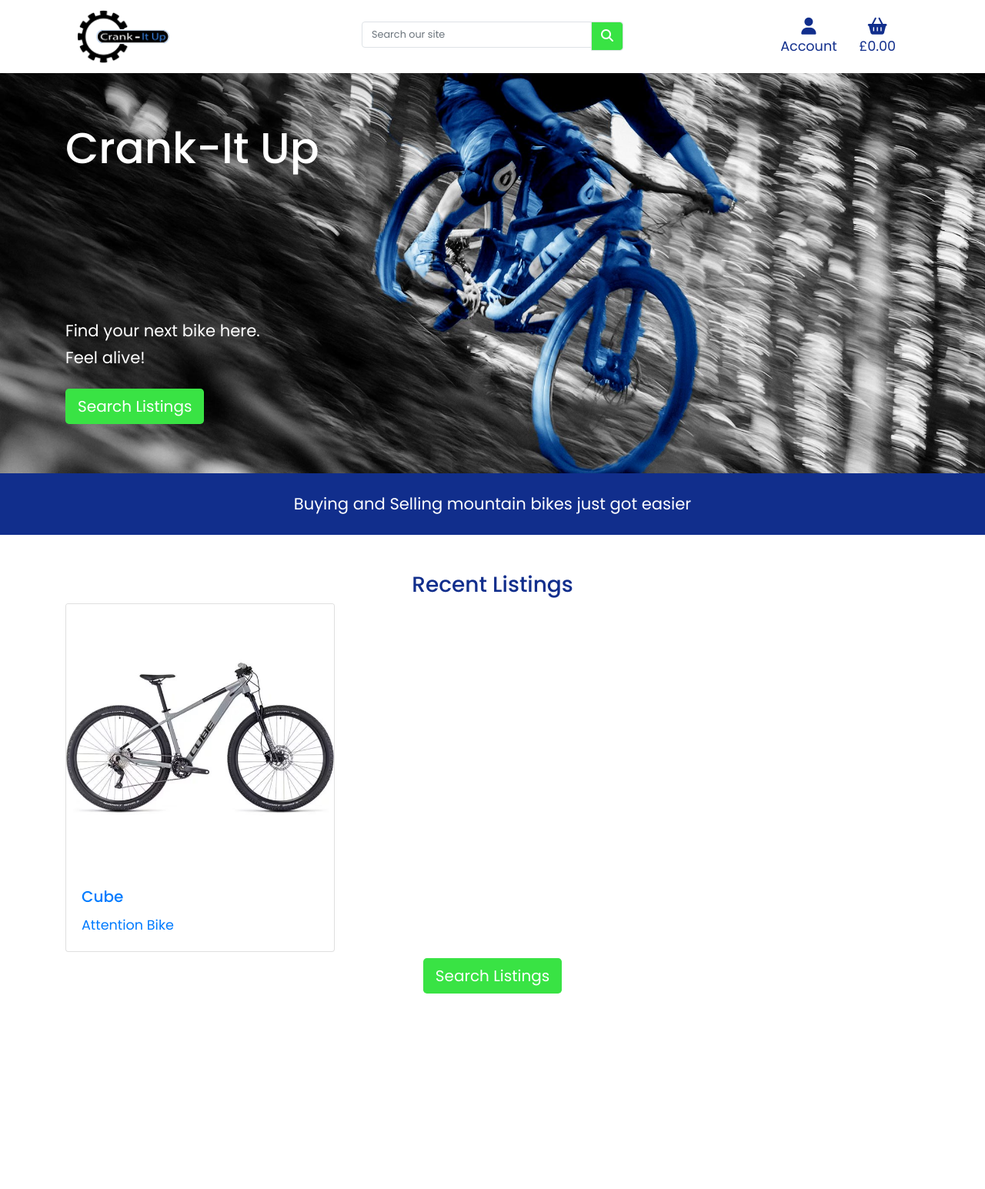
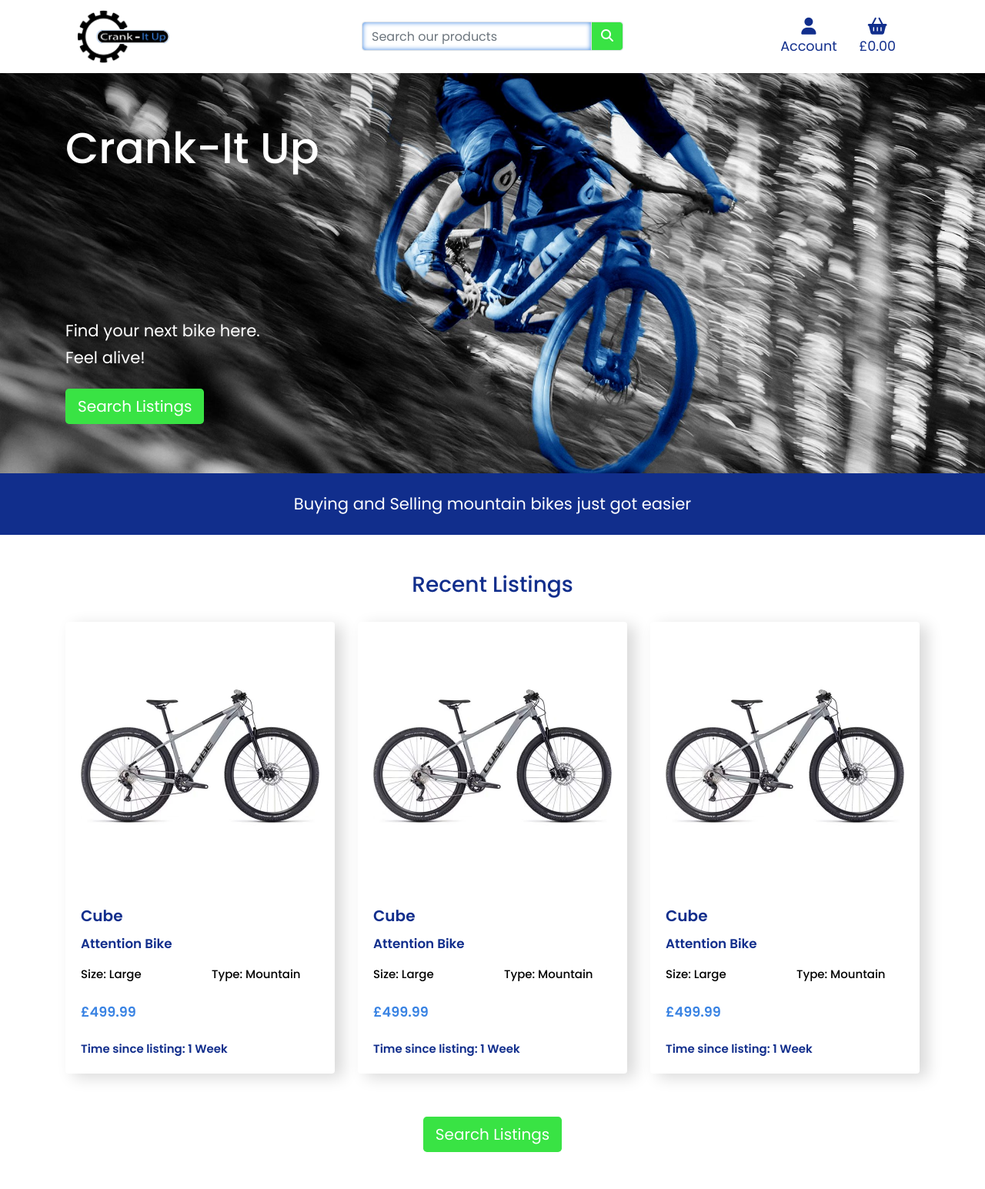
Before and after one commit to DaveWhiteh/CIU-Test, a Django app: page / in a window 1280 px wide. Shown: the whole page at 77% size. Before the commit the page ends 1291 px from the top, so only its background shows below. Run offline with Django 3.2, Linux system fonts and the light colour scheme; some libraries are stand-ins or nearby versions.

Commit message:
Finish products on homepage

```diff
--- a/home/templates/home/index.html
+++ b/home/templates/home/index.html
@@ -29,25 +29,119 @@
 
     <div class="container-wrapper">
         <div class="container">
-            <div class="row">
+            <div class="row mb-4">
                 <div class="col-12">
                     <h3 class="section-header text-dark-blue text-center">Recent Listings</h3>
                 </div>
             </div>
             <div class="row">
-                <div class="col-md-6 col-lg-4 mb-4 mb-lg-0">
+                <div class="col-12 col-md-6 col-lg-4 mb-4 mb-lg-0">
+                    <div class="card h-100">
+                        <a href="">
+                            <img src="media/bike.jpg" class="card-img-top product-image w-100" alt="">
+                        </a>
+                        <div class="card-body">
+                            <div class="row">
+                                <div class="col-12">
+                                    <a href="">
+                                        <h5 class="card-title text-semibold text-dark-blue">Cube</h5>
+                                    </a>
+                                </div>
+                            </div>
+                            <p class="card-text text-semibold text-dark-blue text-small">Attention Bike</p>
+                            <div class="row mb-4">
+                                <div class="col-12 col-md-6">
+                                    <p class="card-text text-medium text-black text-smaller">Size: Large</p>
+                                </div>
+                                <div class="col-12 col-md-6">
+                                    <p class="card-text text-medium text-black text-smaller">Type: Mountain</p>
+                                </div>
+                            </div>
+                            <div class="row mb-4">
+                                <div class="col-12">
+                                    <p class="card-text text-semibold text-blue">£499.99</p>
+                                </div>
+                            </div>
+                            <div class="row">
+                                <div class="col-12">
+                                    <p class="card-text text-semibold text-dark-blue text-smaller">Time since listing: 1 Week</p>
+                                </div>
+                            </div>
+                        </div>
+                    </div>
+                </div>
+                <div class="col-12 col-md-6 col-lg-4 mb-4 mb-lg-0">
                     <div class="card">
                         <a href="">
-                            <img src="media/bike.jpg" class="card-img-top" alt="">
-                            <div class="card-body">
-                                <h5 class="card-title">Cube</h5>
-                                <p class="card-text">Attention Bike</p>
+                            <img src="media/bike.jpg" class="card-img-top product-image w-100" alt="">
+                        </a>
+                        <div class="card-body">
+                            <div class="row">
+                                <div class="col-12">
+                                    <a href="">
+                                        <h5 class="card-title text-semibold text-dark-blue">Cube</h5>
+                                    </a>
+                                </div>
                             </div>
+                            <p class="card-text text-semibold text-dark-blue text-small">Attention Bike</p>
+                            <div class="row mb-4">
+                                <div class="col-12 col-md-6">
+                                    <p class="card-text text-medium text-black text-smaller">Size: Large</p>
+                                </div>
+                                <div class="col-12 col-md-6">
+                                    <p class="card-text text-medium text-black text-smaller">Type: Mountain</p>
+                                </div>
+                            </div>
+                            <div class="row mb-4">
+                                <div class="col-12">
+                                    <p class="card-text text-semibold text-blue">£499.99</p>
+                                </div>
+                            </div>
+                            <div class="row">
+                                <div class="col-12">
+                                    <p class="card-text text-semibold text-dark-blue text-smaller">Time since listing: 1 Week</p>
+                                </div>
+                            </div>
+                        </div>
+                    </div>
+                </div>
+                <div class="col-12 col-md-6 col-lg-4 mb-4 mb-lg-0">
+                    <div class="card">
+                        <a href="">
+                            <img src="media/bike.jpg" class="card-img-top product-image w-100" alt="">
                         </a>
+                        <div class="card-body">
+                            <div class="row">
+                                <div class="col-12">
+                                    <a href="">
+                                        <h5 class="card-title text-semibold text-dark-blue">Cube</h5>
+                                    </a>
+                                </div>
+                            </div>
+                            <p class="card-text text-semibold text-dark-blue text-small">Attention Bike</p>
+                            <div class="row mb-4">
+                                <div class="col-12 col-md-6">
+                                    <p class="card-text text-medium text-black text-smaller">Size: Large</p>
+                                </div>
+                                <div class="col-12 col-md-6">
+                                    <p class="card-text text-medium text-black text-smaller">Type: Mountain</p>
+                                </div>
+                            </div>
+                            <div class="row mb-4">
+                                <div class="col-12">
+                                    <p class="card-text text-semibold text-blue">£499.99</p>
+                                </div>
+                            </div>
+                            <div class="row">
+                                <div class="col-12">
+                                    <p class="card-text text-semibold text-dark-blue text-smaller">Time since listing: 1 Week</p>
+                                </div>
+                            </div>
+                        </div>
                     </div>
                 </div>
             </div>
-            <div class="row">
+            <div class="row mt-5">
                 <div class="col-12 text-center">
                     <a class="btn btn-primary btn-lg mt-2" href="#" role="button">Search Listings</a>
                 </div>
--- a/static/css/style.css
+++ b/static/css/style.css
@@ -40,8 +40,12 @@
     font-size: 120%;
 }
 
+.text-small {
+    font-size: 95%;
+}
+
 .text-smaller {
-    font-size: 95%;
+    font-size: 85%;
 }
 
 /* --------------------------------------------------------------------------------------- Containers */
@@ -83,6 +87,10 @@
     color: var(--grey);
 }
 
+.text-blue {
+    color: var(--blue);
+}
+
 .text-dark-blue {
     color: var(--dark-blue);
 }
@@ -121,7 +129,7 @@
 }
 
 .search-box input {
-    font-size: 0.8rem;
+    box-shadow: 0px 0px 6px 0px rgba(57, 131, 227, 1) inset;
 }
 
 /* --------------------------------------------------------------------------------------- Home Page */
@@ -138,7 +146,18 @@
     position: relative;
 }
 
+.card {
+    border: none;
+    box-shadow:  10px 5px 20px var(--grey);
+}
 
+.card-body {
+    height: 100%;
+}
+
+.product-image {
+    padding: 1.25rem;
+}
 
 
 
--- a/templates/base.html
+++ b/templates/base.html
@@ -58,7 +58,7 @@
                     <form method="GET" action="">
                         <div class="search-box input-group w-100">
                             <input class="form-control border border-black rounded-3" type="text" name="q"
-                                placeholder="Search our site">
+                                placeholder="Search our products">
                             <div class="input-group-append">
                                 <button class="form-control btn btn-black border border-black rounded-3" type="submit">
                                     <span class="icon">
--- a/templates/includes/mobile-nav.html
+++ b/templates/includes/mobile-nav.html
@@ -50,12 +50,14 @@
             </ul>
         </div>
 
+
         <!-- Search Box -->
-        <div class="col-12 my-auto pt-3 pb-2">
+        <div class="col-12 my-auto pt-2 pb-2">
+            <hr class="mt-0">
             <form method="GET" action="">
-                <div class="input-group w-100">
+                <div class="search-box input-group w-100">
                     <input class="form-control border border-black rounded-3" type="text" name="q"
-                        placeholder="Search our site">
+                        placeholder="Search our products">
                     <div class="input-group-append">
                         <button class="form-control btn btn-black border border-black rounded-3" type="submit">
                             <span class="icon">
```
